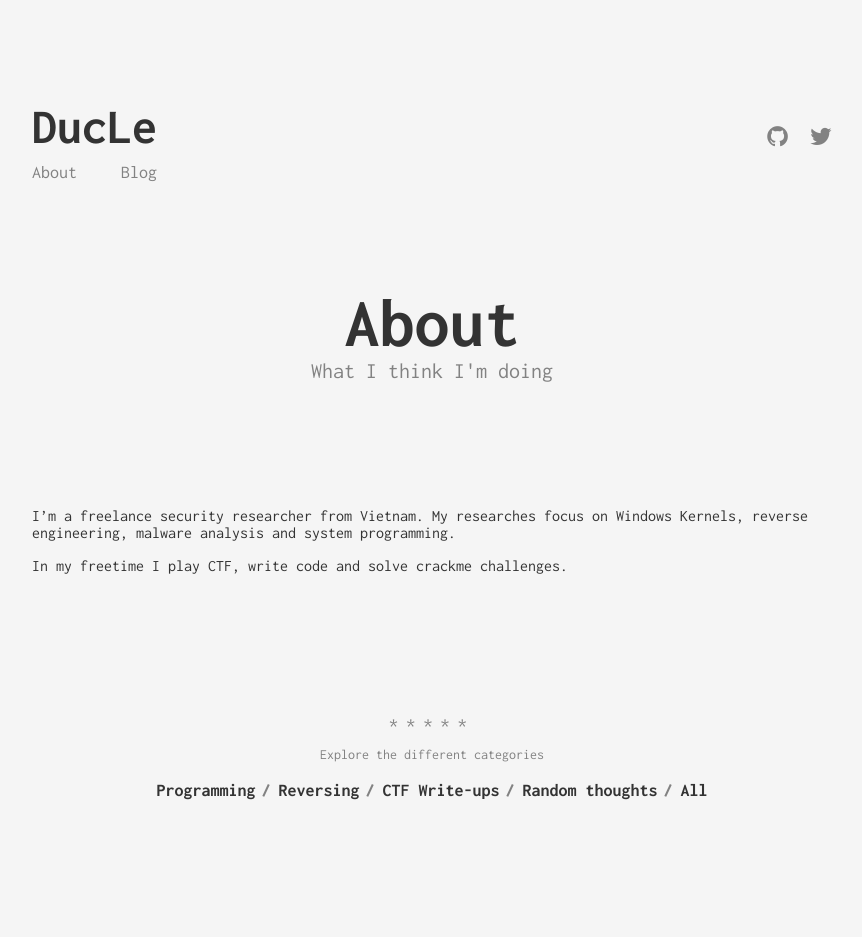
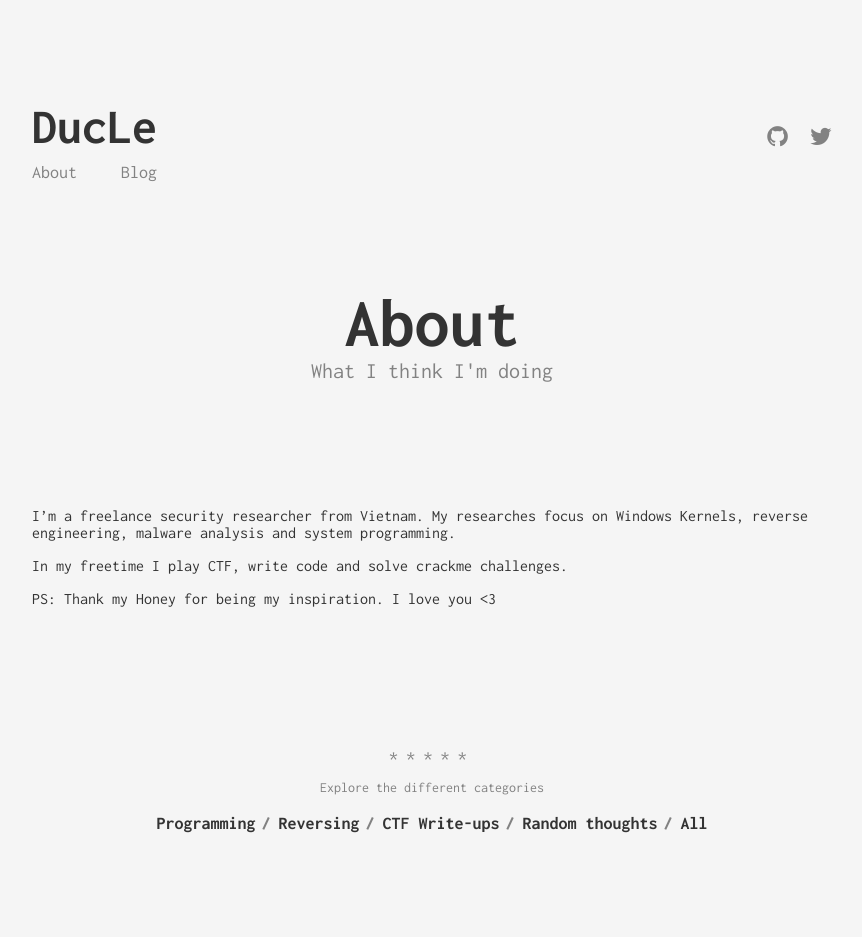
Before and after one commit to duc-le/duc-le.github.io, a Jekyll site: the page built from about.md, in a window 1280 px wide. Shown: the whole page, without its empty margins (208-1070 px from the left). Built offline with Jekyll 4.4.1, drawn with Linux system fonts in a browser that asks for light colours; before the commit the page ends 904 px from its top, so only the background shows below that.

Commit message:
Update about.md

```diff
--- a/about.md
+++ b/about.md
@@ -8,3 +8,5 @@ permalink: /about/
 I'm a freelance security researcher from Vietnam. My researches focus on Windows Kernels, reverse engineering, malware analysis and system programming.
 
 In my freetime I play CTF, write code and solve crackme challenges.
+
+PS: Thank my Honey for being my inspiration. I love you <3
```
